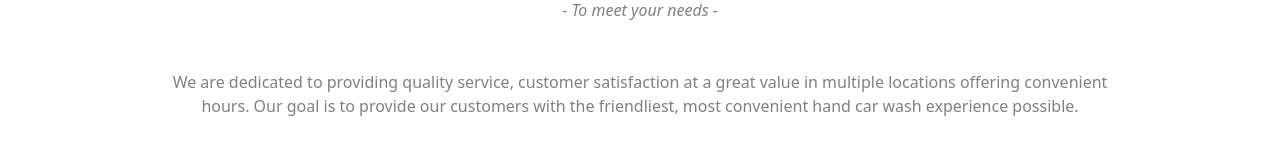
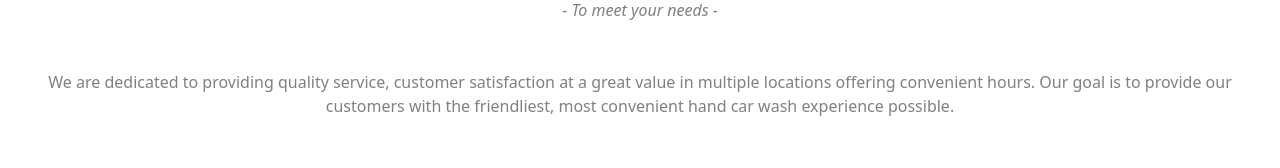
Before and after one commit to JoanKinyanjui/Amani, a React (Create React App) app: page /about in a window 1280 px wide. Shown: the part 724-892 px from the top of the page. Built offline with nearby package versions, Linux system fonts and the light colour scheme; the HTML template or start-up script is replaced by a standard one.

Commit message:
positioning services to center

```diff
--- a/src/Components/Other Services/Services.css
+++ b/src/Components/Other Services/Services.css
@@ -5,8 +5,8 @@
 .Services p{
     color: gray;
     margin-top: 3rem;
-    margin-left: 10rem;
-    margin-right: 10rem;
+    margin-left: 2rem;
+    margin-right: 2rem;
 }
 .offer{
     text-align: center;
```
